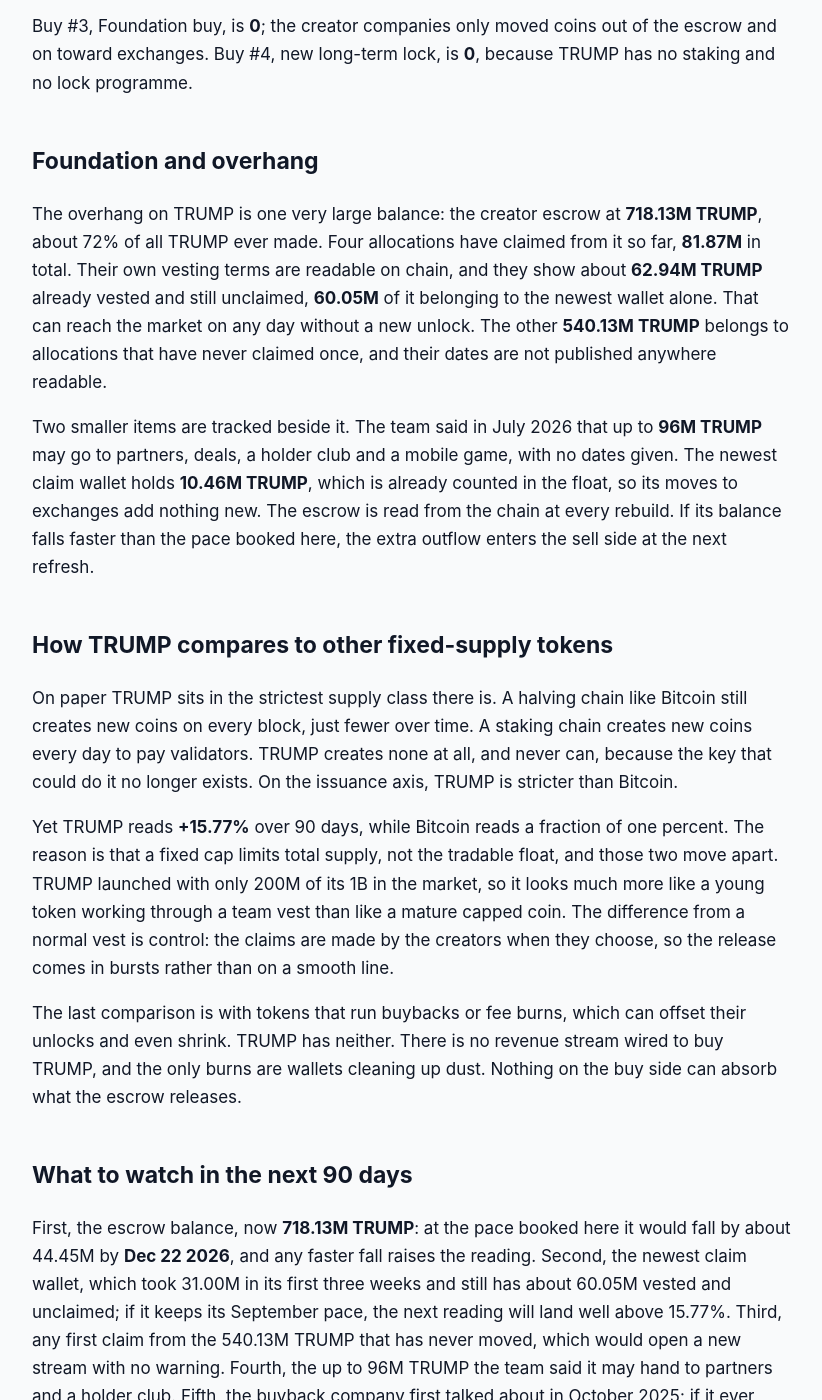
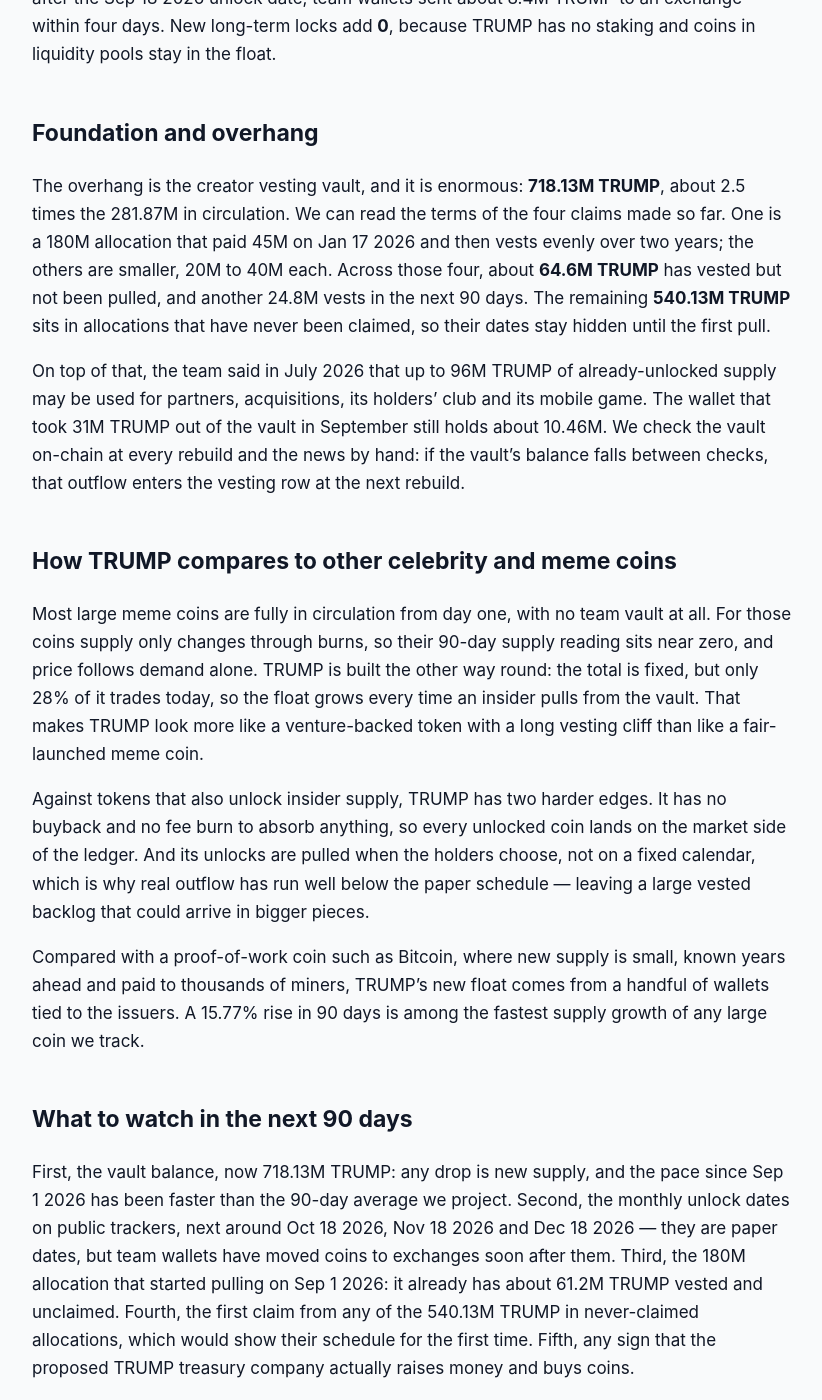
Before and after one commit to jeevansongmy-spec/mrnasdog-articles, a Jekyll site: the page built from crypto/trump-pressure-framework.md, in a window 1280 px wide and 1400 px high, scrolled down 1813 px. Shown: the whole window, without its empty margins (228-1050 px from the left). Built offline with Jekyll 4.4.1, drawn with Linux system fonts in a browser that asks for light colours; some of the changed text lies outside the part shown.

Commit message:
publish: crypto/trump-pressure-framework

```diff
--- a/crypto/trump-pressure-framework.md
+++ b/crypto/trump-pressure-framework.md
@@ -1,6 +1,6 @@
 ---
 title:         "TRUMP Inflation Analysis · September 2026 · Supply growing · projected to keep growing"
-description:   "TRUMP supply growing, projected to keep growing: +15.77% in 90 days as 44.45M coins left one creator escrow. No mint, no buyback, no burn. Full ledger."
+description:   "TRUMP supply is growing: no new coins can be minted, but creators pulled 44.45M TRUMP from their vesting vault in 90 days, +15.77% net. 718.13M still locked."
 canonical_url: "https://mrnasdog.com/research/trump/inflation"
 tags:          ["crypto", "trump", "official-trump", "memecoin"]
 published:     true
@@ -10,48 +10,48 @@ Originally published at [TRUMP Inflation Analysis · September 2026 · Supply gr
 
 # TRUMP Inflation Analysis · September 2026 · Supply growing · projected to keep growing
 
-Official Trump (TRUMP) cannot be minted — its minting key is gone — and yet the Pressure Framework reads TRUMP at **+15.77%** over the last 90 days and **+15.77%** over the next 90. All of it comes from one place: a single creator vesting escrow on Solana, which let out **44.45M TRUMP** in the window, against **0** removed by any buyback, burn or lock. The escrow still holds **718.13M TRUMP**, more than two and a half times the whole circulating float, and the monitor reads **+19.12%** for the same window.
+**Official Trump (TRUMP)** is inflationary on its tradable float even though no new TRUMP can ever be minted. In the last 90 days the creator companies pulled **44.45M TRUMP** out of their vesting vault, against a circulating supply of **281.87M**, and nothing took any coins back out — a net rise of **+15.77%**, with about the same expected over the next 90 days. The cap is the vault: **718.13M TRUMP** is still inside, more than 2.5 times everything in circulation today.
 
 ## The verdict, in one paragraph
 
-Against a circulating base of **281.87M TRUMP**, the framework books **44.45M TRUMP** of sell pressure and **0** of buy pressure over the trailing 90 days, a net of **+15.77%**, and projects **+15.77%** for the next 90 days at the same pace. The inflation monitor reads **+19.12%**, a gap of **3.35 percentage points**, which is over the 0.5-point tolerance and ships with a monitor-gap warning on the overview page. The gap splits cleanly: **2.95 points** is base convention, because the monitor divides the same release by the smaller float of 90 days ago (18.72% against 15.77%), and the other **0.39 points** is the monitor’s price-derived supply estimate running slightly above the chain. The label for TRUMP is **a fixed-supply memecoin with a creator escrow still unwinding**: the token cannot inflate, but its tradable float can, and right now it grows fast.
+The MrNasdog Pressure Framework reads TRUMP at **+15.77%** net supply growth over the last 90 days (Jul 1 to Sep 29 2026) and projects **+15.77%** for the next 90 days. Our supply monitor reads **+18.43%** over the same stretch, a gap of **2.66 percentage points**. We walked that gap down to its parts: the monitor divides the same unlock by the float of 90 days ago (about 237.41M TRUMP), which on its own lifts the figure to 18.72%, and its supply estimate from market data sits 0.29 points lower than the chain. Both readings see the same 44.45M TRUMP leaving the vault, so no warning chip is shown. In one line: **a fixed-supply meme coin whose float grows only by insider unlocks**.
 
 ## Sell pressure: where new TRUMP comes from
 
-It does not come from minting. Sell #1, protocol inflation, is **0**. The TRUMP mint on Solana has no mint authority and no freeze authority; both were set to nothing, and on Solana that cannot be undone. The 1B TRUMP created at launch on Jan 17 2025 is the ceiling for good, and the chain now counts **999.999M TRUMP** in existence after tiny burns. This row carries a permanent tag because it rests on that removed key, not on a number that happened not to move.
+Protocol inflation is **0**. The TRUMP token on Solana has no mint authority left, so the total can never rise above 1 billion. There are no block rewards, no staking rewards and no emission programme of any kind — every TRUMP that will ever exist was created at launch on Jan 17 2025.
 
-The entire supply story is Sell #2, vesting unlocks, at **44.45M TRUMP**. At launch, 800M TRUMP, the creator allocation held by CIC Digital LLC and Fight Fight Fight LLC, was placed in one escrow run by a vesting program. Nothing left it for a full year. Over this window the escrow fell from **762.59M** to **718.13M TRUMP**, across nine claims. Three older claim wallets took **13.45M** between them on vesting schedules that add a little each day. A fourth wallet, drawing on a 180M allocation, began claiming on **Sep 1 2026** and took **31.00M** in three round-number claims on Sep 1, Sep 6 and Sep 20. The unlock trackers show a larger calendar, close to a million TRUMP a day; the framework books what actually left the escrow, because coins that vest on paper but stay inside the escrow never reach the market.
+Vesting unlocks are the whole story: **44,453,896 TRUMP** in 90 days. At launch, 200M TRUMP were free — 100M for the public sale and 100M for liquidity — and the other **800M TRUMP**, the creator share held for CIC Digital LLC and Fight Fight Fight LLC, went into one on-chain vesting vault. The first unlock, planned for April 2025, was pushed back, and not a single coin left that vault until Jan 30 2026. In this window four creator wallets pulled coins out: 10.84M TRUMP in late July, 2.62M on Aug 22, and then one wallet took 11.01M on Sep 1, 11.26M on Sep 6 and 8.73M on Sep 20. We read the vault balance on-chain at both ends — 762.59M before, 718.13M after — and the drop matches those nine pulls to the last token.
 
-Sell #3, Foundation and unscheduled unlocks, is **0**: every creator coin still held back sits inside that same escrow, so there is no second pool with its own release. Sell #4, long-term locked or bankruptcy, is **0** as well; TRUMP has no bankruptcy estate, trustee or court-ordered distribution.
+We count what really left the vault, not what the paper schedule says has vested. Unlock trackers list about 28.7M TRUMP a month, and the team said in July that about 670M TRUMP had unlocked; only about 82M has actually been pulled since launch. For the next 90 days we project the same **44.45M TRUMP** as the last 90. That may be low: September alone brought 31M, and the claims we can read already hold about 64.6M of vested TRUMP that nobody has pulled yet.
+
+Foundation and unscheduled unlocks book **0**, because every coin that can leave the vault is already counted in the vesting row above, and there is no separate foundation or treasury outside it. Long-term locks and bankruptcy also book **0**: no estate, trustee or court payout holds TRUMP.
 
 ## Buy pressure: where new TRUMP goes
 
-Nowhere. Buy #1, programmatic buyback, is **0**. In October 2025 the issuer talked about raising $200M to $1B for a company that would buy TRUMP on the market. No raise closed, and no purchase happened in this window.
+There is no programmatic buyback, so that row is **0**. In October 2025 the issuer was reported to be raising $200M to $1B for a treasury company that would buy TRUMP, but we found no sign that deal closed or bought a single coin; a buyer on the open market would, in any case, only move coins already in circulation.
 
-Buy #2, protocol fee burn, is **0**. TRUMP is a plain Solana token with no fee switch and no burn engine. Both burn surfaces were read. The count of TRUMP in existence is **999,998,939 TRUMP**, so only about 1,061 TRUMP has been destroyed since launch in total, which caps this window’s burn at under 0.001M. The known dead addresses hold under 23 TRUMP between them.
-
-Buy #3, Foundation buy, is **0**; the creator companies only moved coins out of the escrow and on toward exchanges. Buy #4, new long-term lock, is **0**, because TRUMP has no staking and no lock programme.
+The protocol fee burn is **0**. Trading fees on TRUMP are paid to the issuers, not destroyed. Holders have burned only about 1,075 TRUMP since launch, far too little to register over 90 days. The foundation-buy row is **0** as well: there is no foundation, and the creator side sells — after the Sep 18 2026 unlock date, team wallets sent about 8.4M TRUMP to an exchange within four days. New long-term locks add **0**, because TRUMP has no staking and coins in liquidity pools stay in the float.
 
 ## Foundation and overhang
 
-The overhang on TRUMP is one very large balance: the creator escrow at **718.13M TRUMP**, about 72% of all TRUMP ever made. Four allocations have claimed from it so far, **81.87M** in total. Their own vesting terms are readable on chain, and they show about **62.94M TRUMP** already vested and still unclaimed, **60.05M** of it belonging to the newest wallet alone. That can reach the market on any day without a new unlock. The other **540.13M TRUMP** belongs to allocations that have never claimed once, and their dates are not published anywhere readable.
+The overhang is the creator vesting vault, and it is enormous: **718.13M TRUMP**, about 2.5 times the 281.87M in circulation. We can read the terms of the four claims made so far. One is a 180M allocation that paid 45M on Jan 17 2026 and then vests evenly over two years; the others are smaller, 20M to 40M each. Across those four, about **64.6M TRUMP** has vested but not been pulled, and another 24.8M vests in the next 90 days. The remaining **540.13M TRUMP** sits in allocations that have never been claimed, so their dates stay hidden until the first pull.
 
-Two smaller items are tracked beside it. The team said in July 2026 that up to **96M TRUMP** may go to partners, deals, a holder club and a mobile game, with no dates given. The newest claim wallet holds **10.46M TRUMP**, which is already counted in the float, so its moves to exchanges add nothing new. The escrow is read from the chain at every rebuild. If its balance falls faster than the pace booked here, the extra outflow enters the sell side at the next refresh.
+On top of that, the team said in July 2026 that up to 96M TRUMP of already-unlocked supply may be used for partners, acquisitions, its holders' club and its mobile game. The wallet that took 31M TRUMP out of the vault in September still holds about 10.46M. We check the vault on-chain at every rebuild and the news by hand: if the vault's balance falls between checks, that outflow enters the vesting row at the next rebuild.
 
-## How TRUMP compares to other fixed-supply tokens
+## How TRUMP compares to other celebrity and meme coins
 
-On paper TRUMP sits in the strictest supply class there is. A halving chain like Bitcoin still creates new coins on every block, just fewer over time. A staking chain creates new coins every day to pay validators. TRUMP creates none at all, and never can, because the key that could do it no longer exists. On the issuance axis, TRUMP is stricter than Bitcoin.
+Most large meme coins are fully in circulation from day one, with no team vault at all. For those coins supply only changes through burns, so their 90-day supply reading sits near zero, and price follows demand alone. TRUMP is built the other way round: the total is fixed, but only 28% of it trades today, so the float grows every time an insider pulls from the vault. That makes TRUMP look more like a venture-backed token with a long vesting cliff than like a fair-launched meme coin.
 
-Yet TRUMP reads **+15.77%** over 90 days, while Bitcoin reads a fraction of one percent. The reason is that a fixed cap limits total supply, not the tradable float, and those two move apart. TRUMP launched with only 200M of its 1B in the market, so it looks much more like a young token working through a team vest than like a mature capped coin. The difference from a normal vest is control: the claims are made by the creators when they choose, so the release comes in bursts rather than on a smooth line.
+Against tokens that also unlock insider supply, TRUMP has two harder edges. It has no buyback and no fee burn to absorb anything, so every unlocked coin lands on the market side of the ledger. And its unlocks are pulled when the holders choose, not on a fixed calendar, which is why real outflow has run well below the paper schedule — leaving a large vested backlog that could arrive in bigger pieces.
 
-The last comparison is with tokens that run buybacks or fee burns, which can offset their unlocks and even shrink. TRUMP has neither. There is no revenue stream wired to buy TRUMP, and the only burns are wallets cleaning up dust. Nothing on the buy side can absorb what the escrow releases.
+Compared with a proof-of-work coin such as Bitcoin, where new supply is small, known years ahead and paid to thousands of miners, TRUMP's new float comes from a handful of wallets tied to the issuers. A 15.77% rise in 90 days is among the fastest supply growth of any large coin we track.
 
 ## What to watch in the next 90 days
 
-First, the escrow balance, now **718.13M TRUMP**: at the pace booked here it would fall by about 44.45M by **Dec 22 2026**, and any faster fall raises the reading. Second, the newest claim wallet, which took 31.00M in its first three weeks and still has about 60.05M vested and unclaimed; if it keeps its September pace, the next reading will land well above 15.77%. Third, any first claim from the 540.13M TRUMP that has never moved, which would open a new stream with no warning. Fourth, the up to 96M TRUMP the team said it may hand to partners and a holder club. Fifth, the buyback company first talked about in October 2025; if it ever buys on the market, it becomes the first buy-side force TRUMP has had.
+First, the vault balance, now 718.13M TRUMP: any drop is new supply, and the pace since Sep 1 2026 has been faster than the 90-day average we project. Second, the monthly unlock dates on public trackers, next around Oct 18 2026, Nov 18 2026 and Dec 18 2026 — they are paper dates, but team wallets have moved coins to exchanges soon after them. Third, the 180M allocation that started pulling on Sep 1 2026: it already has about 61.2M TRUMP vested and unclaimed. Fourth, the first claim from any of the 540.13M TRUMP in never-claimed allocations, which would show their schedule for the first time. Fifth, any sign that the proposed TRUMP treasury company actually raises money and buys coins.
 
 ## Summary
 
-The MrNasdog Pressure Framework reads Official Trump (TRUMP) at **+15.77%** over the trailing 90 days and **+15.77%** projected forward: supply growing, projected to keep growing. The mechanism is not minting but release — TRUMP’s mint key is gone and its 1B cap is final, while one creator escrow let **44.45M TRUMP** into the market in 90 days and still holds **718.13M**. The key risk is that the creators decide when to claim, and 62.94M TRUMP is already vested and waiting. The cap is the one real comfort: no new TRUMP can ever be made.
+Official Trump (TRUMP) has a fixed 1 billion supply and can never be minted again, yet its tradable float grew **+15.77%** in the last 90 days as creator wallets pulled 44.45M TRUMP from their vesting vault, and we project the same for the next 90 days. Nothing works on the other side: no buyback, no fee burn, no staking. The key risk is the size of what is left — 718.13M TRUMP in the vault, including about 64.6M already vested and waiting. Until that vault is empty, expected in early 2028, TRUMP's supply keeps growing whenever its insiders decide to sell.
 
-MrNasdog Pressure Framework analysis of TRUMP, Metric 1 — Inflation. Data + explanation only. Not financial advice. Updated Sep 23 2026.
+*MrNasdog Pressure Framework analysis of TRUMP, Metric 1 — Inflation. Data + explanation only. Not financial advice. Checked Sep 29 2026.*
```
